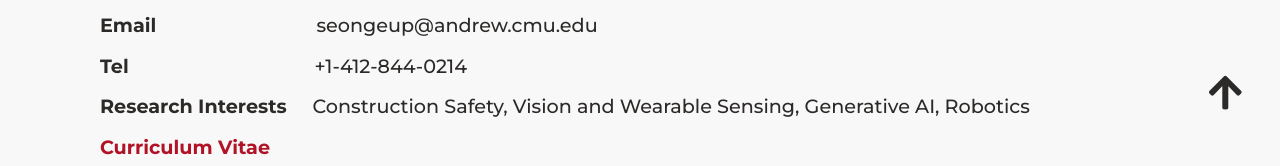
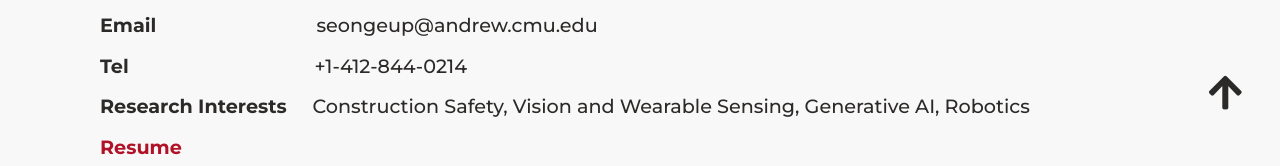
Before and after one commit to separk-1/separk-1.github.io, a plain HTML site: page index.html in a window 1280 px wide. Shown: the part 634-800 px from the top of the page. Drawn offline with nearby package versions, Linux system fonts and the light colour scheme.

Commit message:
CV>Resume

```diff
--- a/index.html
+++ b/index.html
@@ -39,7 +39,7 @@
             <li><a href="#projects">PROJECTS</a></li>
             <li><a href="#experience">EXPERIENCES</a></li>
             <!--<li><a href="#vision">VISION</a></li>-->
-            <li class="cv-item"><a href="https://docs.google.com/document/d/1G00YiSXdVPfE_zyvTM-Am8gC01RMHK1fkbA2RRC1DAs/edit?usp=sharing" target="_blank">CV</a></li>
+            <li class="cv-item"><a href="https://docs.google.com/document/d/1G00YiSXdVPfE_zyvTM-Am8gC01RMHK1fkbA2RRC1DAs/edit?usp=sharing" target="_blank">RESUME</a></li>
         </ul>
     </nav>
 
@@ -70,7 +70,7 @@
                 <p class = "email-info"><b>Email</b>&nbsp;&nbsp;&nbsp;&nbsp;&nbsp;&nbsp;&nbsp;&nbsp;&nbsp;&nbsp;&nbsp;&nbsp;&nbsp;&nbsp;&nbsp;&nbsp;&nbsp;&nbsp;&nbsp;&nbsp;&nbsp;&nbsp;&nbsp;&nbsp;&nbsp;&nbsp;&nbsp;&nbsp;&nbsp;&nbsp;&nbsp;seongeup@andrew.cmu.edu</p>
                 <p><b>Tel</b>&nbsp;&nbsp;&nbsp;&nbsp;&nbsp;&nbsp;&nbsp;&nbsp;&nbsp;&nbsp;&nbsp;&nbsp;&nbsp;&nbsp;&nbsp;&nbsp;&nbsp;&nbsp;&nbsp;&nbsp;&nbsp;&nbsp;&nbsp;&nbsp;&nbsp;&nbsp;&nbsp;&nbsp;&nbsp;&nbsp;&nbsp;&nbsp;&nbsp;&nbsp;&nbsp;&nbsp;+1-412-844-0214</p>
                 <p><b>Research Interests</b>&nbsp;&nbsp;&nbsp;&nbsp;&nbsp;Construction Safety, Vision and Wearable Sensing, Generative AI, Robotics</p>
-                <p><a href="https://docs.google.com/document/d/1G00YiSXdVPfE_zyvTM-Am8gC01RMHK1fkbA2RRC1DAs/edit?usp=sharing" target="_blank"><b><span style="color:#B11226;">Curriculum Vitae</span></b></a></p>
+                <p><a href="https://docs.google.com/document/d/1G00YiSXdVPfE_zyvTM-Am8gC01RMHK1fkbA2RRC1DAs/edit?usp=sharing" target="_blank"><b><span style="color:#B11226;">Resume</span></b></a></p>
                 <br>
             </div>
         </div>
```
